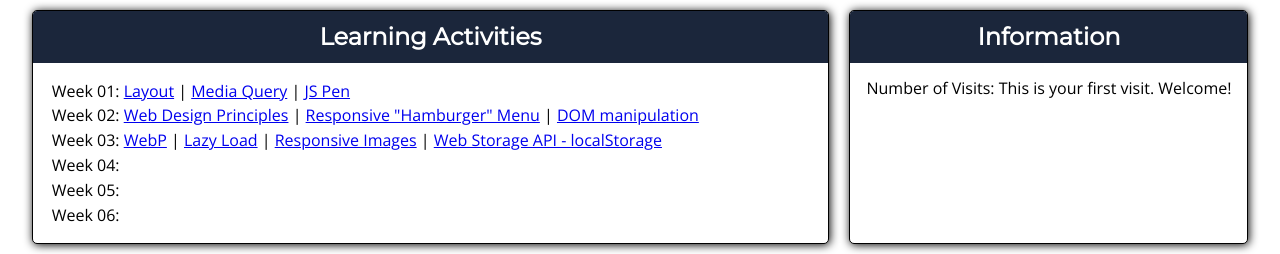
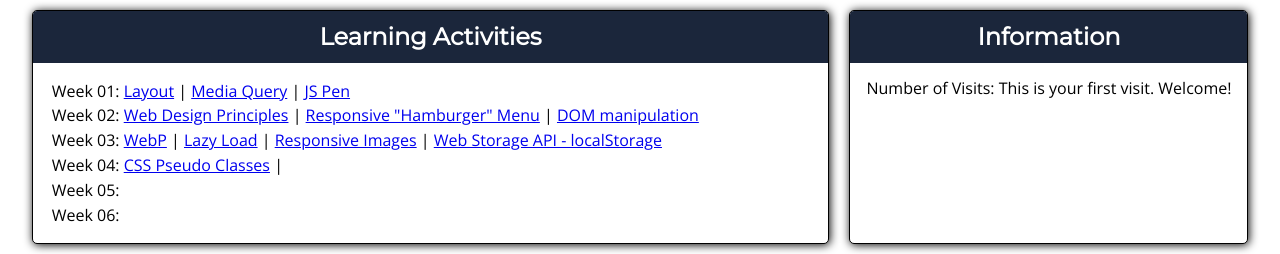
Before and after one commit to jmill215/wdd230, a plain HTML site: page index.html in a window 1280 px wide. Shown: the part 1050-1304 px from the top of the page. Drawn offline with nearby package versions, Linux system fonts and the light colour scheme.

Commit message:
finished one practice assignment for W04

```diff
--- a/index.html
+++ b/index.html
@@ -65,7 +65,7 @@
                         Week 03: <a href="week03/landscape.webp">WebP</a> | <a href="week03/lazyload.html">Lazy Load</a> | <a href="week03/responsive-images.html">Responsive Images</a> | <a href="week03/bom.html"> Web Storage API - localStorage</a>
                     </li>
                     <li>
-                        Week 04:
+                        Week 04: <a href="https://codepen.io/iok-1sun/pen/NWJXZym">CSS Pseudo Classes</a> |
                     </li>
                     <li>
                         Week 05:
```
